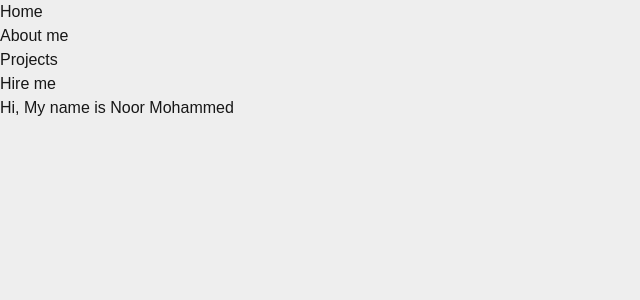
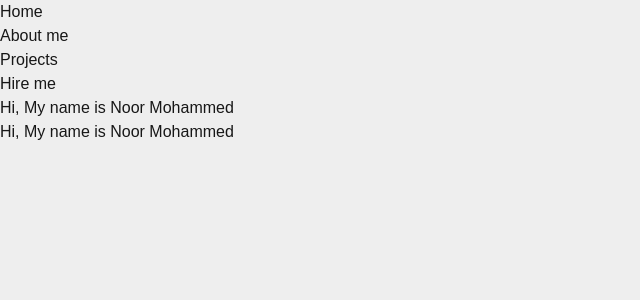
Before and after one commit to NOORMOHAMMED789/noor-portfolio, a Next.js app: page / in a window 1280 px wide. Shown: the top 300 px of the page, without its empty margins (0-640 px from the left). Built offline with nearby package versions, Linux system fonts and the light colour scheme.

Commit message:
Aboutme component added

```diff
--- /dev/null
+++ b/src/app/components/Aboutme.tsx
@@ -0,0 +1,15 @@
+'use client'
+import React from "react";
+
+
+interface AboutmeProps {
+    name: string
+}
+
+const Aboutme:React.FC<AboutmeProps> = ({ name }) => {
+    return (
+        <div>{name}</div>
+    )
+}
+
+export default Aboutme
--- a/src/app/components/HomePage/Homepage.tsx
+++ b/src/app/components/Homepage.tsx
@@ -8,7 +8,7 @@ interface HomepageProps {
 
 const Homepage: React.FC<HomepageProps> = ({ name }) => {
     return (
-        <div className="text-lg-3xl break-words ">
+        <div className="">
             {name}
         </div>
     )
--- a/src/app/page.tsx
+++ b/src/app/page.tsx
@@ -1,5 +1,6 @@
-import Header from "./components/HomePage/Header";
-import Homepage from "./components/HomePage/Homepage";
+import Aboutme from "./components/Aboutme";
+import Header from "./components/Header";
+import Homepage from "./components/Homepage";
 import { NavbarItems } from './constants/Navbar'
 import { name } from "./constants/Ulity";
 
@@ -8,6 +9,7 @@ export default function Home() {
     <div className="mx-[5rem] my-[1rem]">
       <Header NavbarItems={NavbarItems} />
       <Homepage name={name} />
+      <Aboutme name={name}/>
     </div>
   );
 }
```
Also changed, not shown: src/app/components/Header.tsx (renamed from src/app/components/HomePage/Header.tsx).
